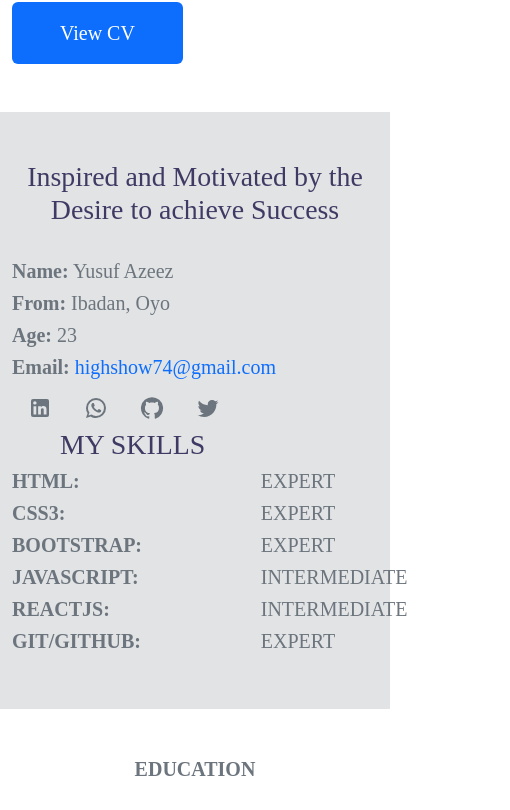
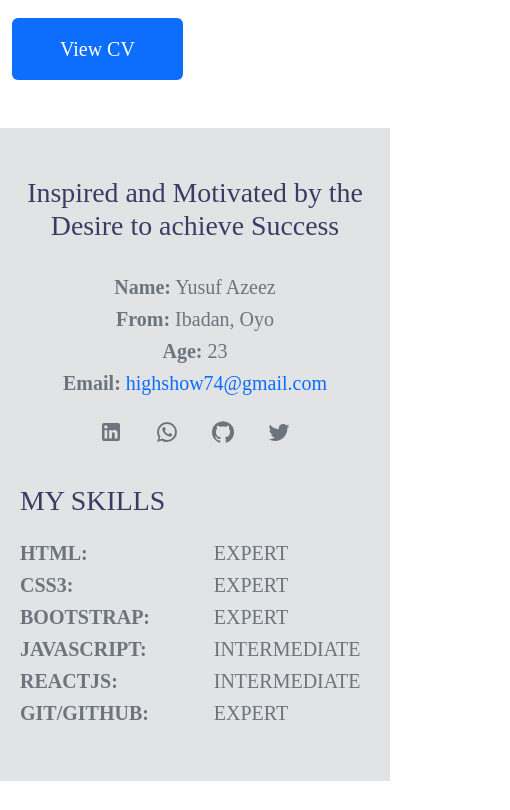
Before and after one commit to YussaMoney/Yussa-Portfolio, a React (Create React App) app: page /about in a window 390 px wide. Shown: the part 1154-1964 px from the top of the page, 510 px wide, since content can reach past the window. Built offline with nearby package versions, Linux system fonts and the light colour scheme.

Commit message:
Added: Media query to make the About page/component responsive

```diff
--- a/src/About.js
+++ b/src/About.js
@@ -34,7 +34,7 @@ export default function About() {
             <img src={authorImg} className="w-100" alt="author-img" />
           </div>
           <div className="who">
-            <h5 className="text-secondary">
+            <h5 className="text-secondary img-footer">
               <strong>HELLO, I AM A WEB DEVELOPER</strong>
             </h5>
             <h5 className="text-secondary py-4 lh-base">
@@ -114,7 +114,7 @@ export default function About() {
             </ul>
           </div>
           <div className="skills">
-            <h1 className="px-5">MY SKILLS</h1>
+            <h1 className="px-5 my-skill">MY SKILLS</h1>
             <div className="text-secondary d-grid w-75">
               <div className="row">
                 <h5 className="col">
@@ -162,8 +162,8 @@ export default function About() {
             <strong>EDUCATION</strong>
           </h5>
           <h1 className="text-center pb-5">My Education</h1>
-          <div className="d-flex justify-content-between">
-            <div className="p-5 bg-secondary-subtle border rounded who hover">
+          <div className="d-flex justify-content-between eduList">
+            <div className="p-5 mb-3 bg-secondary-subtle border rounded who hover">
               <SchoolIcon className="text-primary fs-1 mb-3"/>
               <h2 className="pb-2">Self Taught</h2>
               <h5 className="text-secondary fw-bolder">
@@ -177,7 +177,7 @@ export default function About() {
               </h5>
               <h5 className="text-secondary lh-lg fw-bolder">2021 - Present <br />Still and Always Learning</h5>
             </div>
-            <div className="py-4 px-5 bg-secondary-subtle border rounded who hover">
+            <div className="py-4 px-5 mb-3 bg-secondary-subtle border rounded who hover">
               <PeopleIcon className="text-primary fs-1 mb-3"/>
               <h2 className="pb-2">Also Taught</h2>
               <h5 className="text-secondary fw-bolder">By
@@ -212,7 +212,7 @@ export default function About() {
       <section className="bg-secondary-subtle mt-5">
         <div className="d-flex justify-content-between">
           <img className="w-35" src={laptop} alt="laptop" />
-          <div className="py-5 my-auto">
+          <div className="py-5 my-auto talk">
             <h1 className="text-center">Let's Talk</h1>
             <a class="whatsapp-link" href="https://wa.me/+2348078773063">
               <button className="py-3 px-5 mt-1 btn btn-primary border-0 fs-5">
--- a/src/index.css
+++ b/src/index.css
@@ -102,9 +102,39 @@ h2 {
     text-align: center !important;
   }
 
-  .foot .nav {
+  .foot .nav,
+  .info .nav{
     justify-content: center !important;
     margin-top: 1rem;
+  }
+
+  .info {
+    text-align: center;
+  }
+
+  .skills {
+    width: 100%;
+    padding: 1rem 5rem 0rem 0.5rem !important;
+  }
+
+  .my-skill {
+    padding: 1rem 0rem !important;
+  }
+
+  .eduList {
+    display: block !important;
+    justify-content: normal;
+  }
+
+  img[alt="laptop"],
+  img[alt="desktop"] {
+    display: none !important;
+  }
+
+  .talk {
+    width: 100%;
+    text-align: center;
+    margin: 0 !important;
   }
 
 
```
